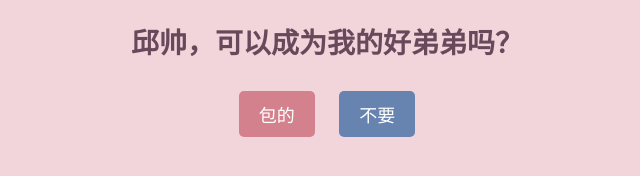
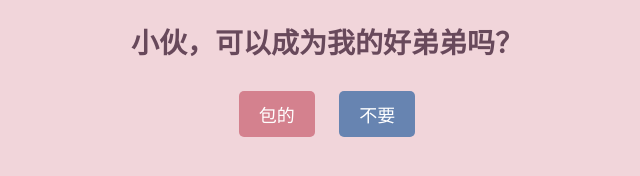
Before and after one commit to fzfz666/haodidi, a plain HTML site: page index.html in a window 1280 px wide. Shown: the part 428-604 px from the top of the page, 313-953 px from the left. Drawn offline with Linux system fonts and the light colour scheme.

Commit message:
Update index.html

```diff
--- a/index.html
+++ b/index.html
@@ -3,13 +3,13 @@
 <head>
     <meta charset="UTF-8">
     <meta name="viewport" content="width=device-width, initial-scale=1.0">
-    <title>邱帅，可以成为我的好弟弟吗？</title>
+    <title>小伙，可以成为我的好弟弟吗？</title>
     <link rel="stylesheet" href="style.css">
 </head>
 <body>
     <div class="container">
         <img id="mainImage" src="images/heart.png" alt="爱心">
-        <h1 id="question">邱帅，可以成为我的好弟弟吗？</h1>
+        <h1 id="question">小伙，可以成为我的好弟弟吗？</h1>
         <div class="buttons">
             <button id="yes">包的</button>
             <button id="no">不要</button>
```
